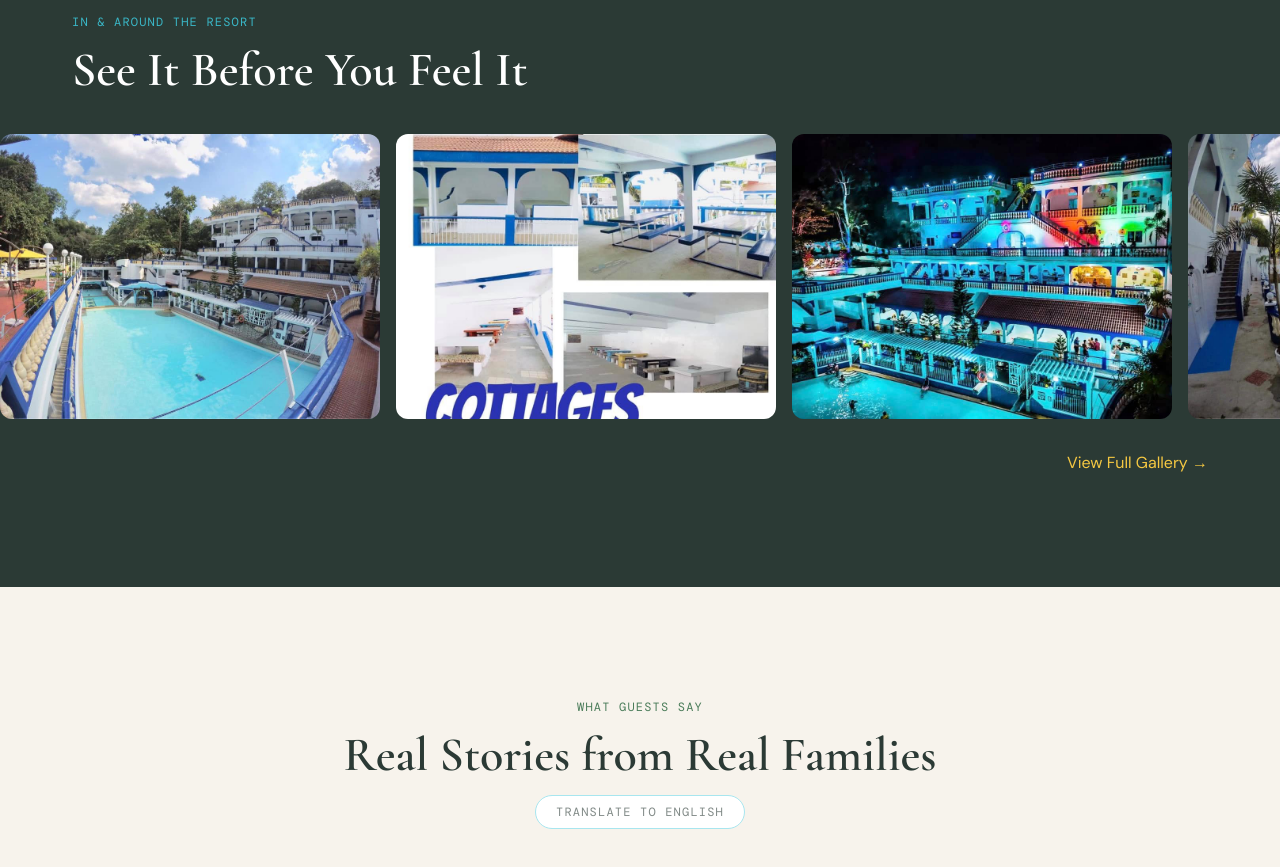
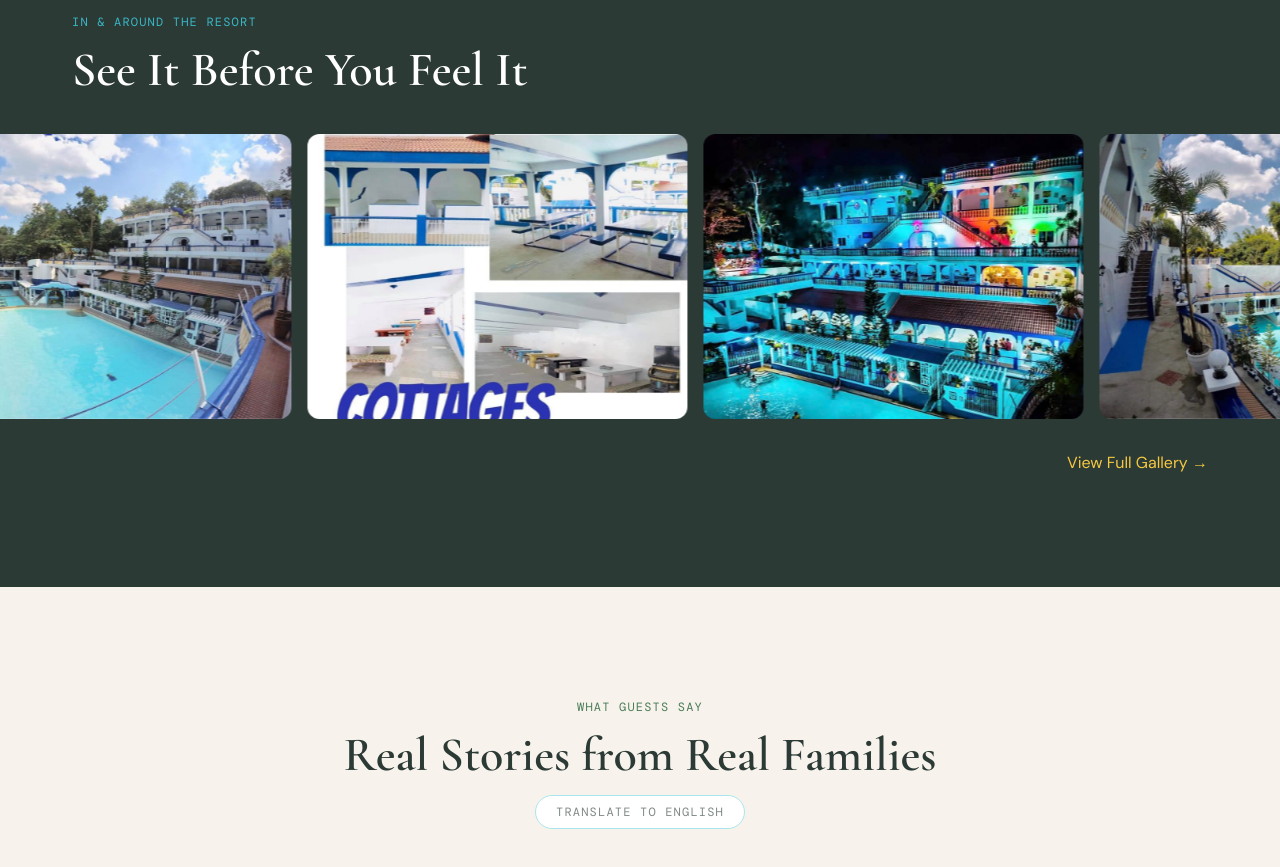
Before and after one commit to Elydia04/Colmenar-Website, a Next.js app: page / in a window 1280 px wide. Shown: the part 3580-4447 px from the top of the page. Built offline with nearby package versions, Linux system fonts and the light colour scheme.

Commit message:
touch scrollable with animations

```diff
--- a/src/app/globals.css
+++ b/src/app/globals.css
@@ -192,10 +192,8 @@ a:hover .link-arrow {
   animation-play-state: paused;
 }
 
-@media (min-width: 641px) {
-  .marquee-track {
-    animation: marquee 40s linear infinite;
-  }
+.marquee-track {
+  animation: marquee 50s linear infinite;
 }
 
 @media (max-width: 640px) {
@@ -206,7 +204,7 @@ a:hover .link-arrow {
   }
 
   .marquee-track {
-    animation: none;
+    animation-duration: 25s;
     flex-wrap: nowrap;
   }
 
--- a/src/components/sections/GalleryStrip.tsx
+++ b/src/components/sections/GalleryStrip.tsx
@@ -1,6 +1,6 @@
 'use client'
 
-import { useState } from 'react'
+import { useState, useRef } from 'react'
 import Lightbox from '@/components/ui/Lightbox'
 import Link from 'next/link'
 
@@ -14,6 +14,15 @@ const photos = [
 
 export default function GalleryStrip() {
   const [lightbox, setLightbox] = useState<{ src: string; caption: string } | null>(null)
+  const trackRef = useRef<HTMLDivElement>(null)
+
+  const pauseAnimation = () => {
+    if (trackRef.current) trackRef.current.style.animationPlayState = 'paused'
+  }
+
+  const resumeAnimation = () => {
+    if (trackRef.current) trackRef.current.style.animationPlayState = 'running'
+  }
 
   return (
     <section className="bg-stone py-20 md:py-28 overflow-hidden">
@@ -27,7 +36,15 @@ export default function GalleryStrip() {
       </div>
 
       <div className="relative w-full marquee-wrapper">
-        <div className="flex gap-4 marquee-track">
+        <div
+          ref={trackRef}
+          className="flex gap-4 marquee-track"
+          onTouchStart={pauseAnimation}
+          onTouchEnd={resumeAnimation}
+          onMouseDown={pauseAnimation}
+          onMouseUp={resumeAnimation}
+          onMouseLeave={resumeAnimation}
+        >
           {[...photos, ...photos].map((photo, i) => (
             <button
               key={i}
```
